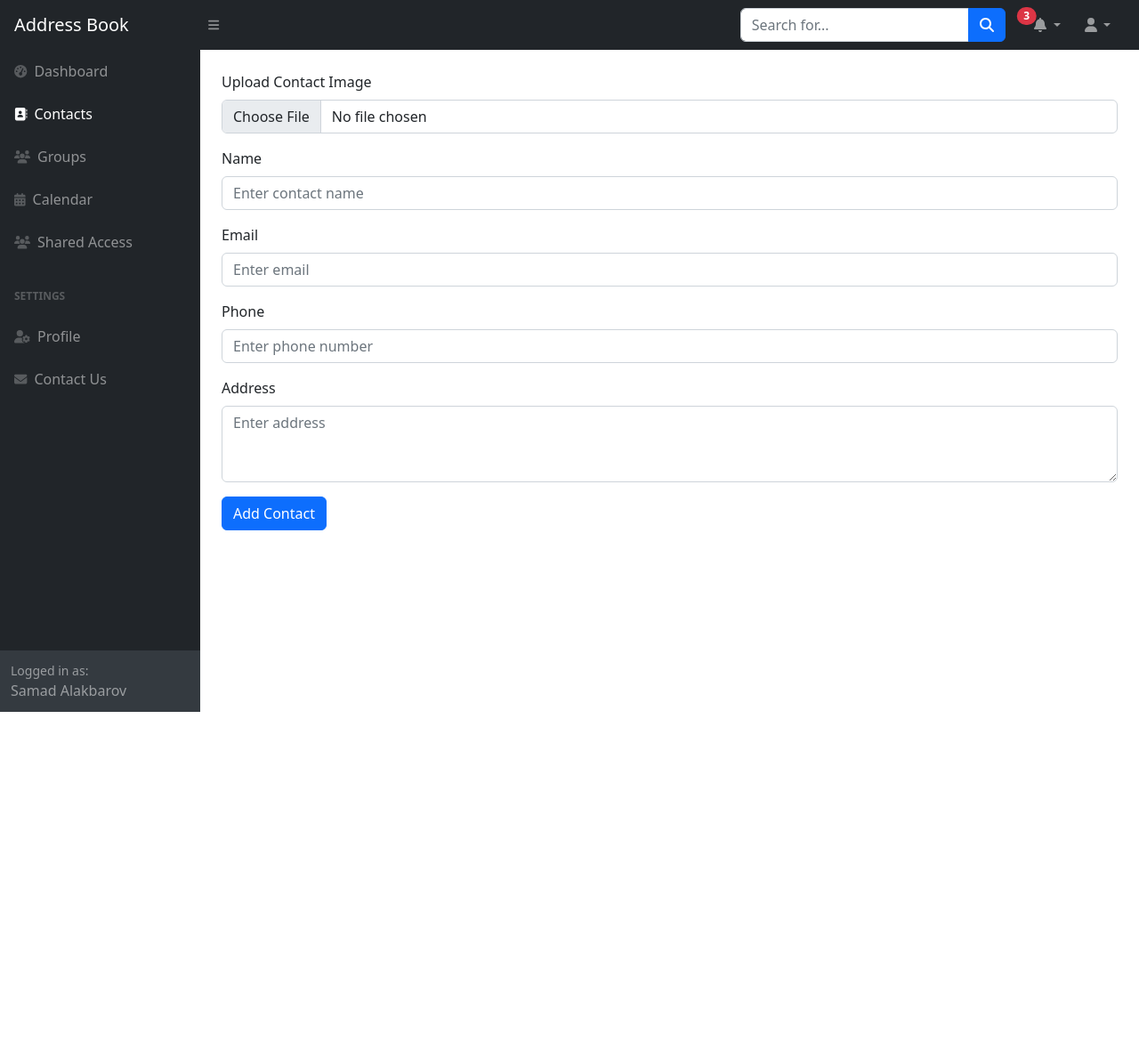
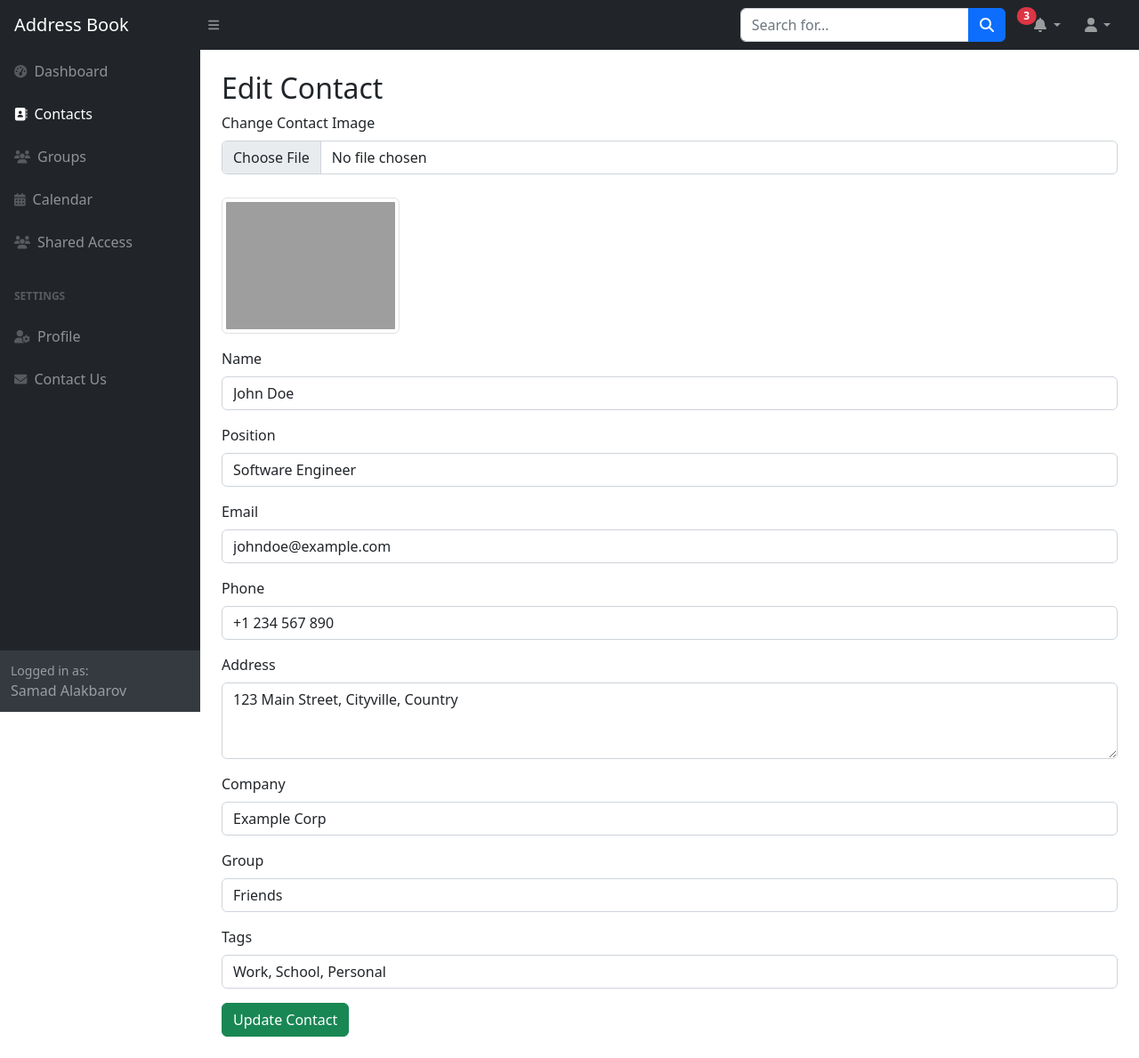
Before and after one commit to Samad126/AdressBookAppWeb, an ASP.NET Core app: page /Contacts/EditContact in a window 1280 px wide. Shown: the whole page at 89% size. Before the commit the page ends 800 px from the top, so only its background shows below. Run offline with ASP.NET Core 8, Linux system fonts and the light colour scheme; some libraries are stand-ins or nearby versions; grey boxes are pictures that could not be loaded.

Commit message:
Update contact management forms and views
- Changed "Update" button in `Index.cshtml` to link to `EditContact` action.
- Enhanced `addcontact.cshtml` with new fields for Position, Company, Group, and Tags, and added image upload functionality.
- Replaced hardcoded links in `contactdetail.cshtml` with ASP.NET Core tag helpers and removed the activity log section.
- Updated `editcontact.cshtml` to reflect editing functionality with renamed fields and default values.
- Changed title in `searchuser.cshtml` to clarify functionality as "Add Contact using User Key."

```diff
--- a/Views/Contacts/Index.cshtml
+++ b/Views/Contacts/Index.cshtml
@@ -39,7 +39,7 @@
                     <!-- Action Buttons -->
                     <div class="d-flex gap-1 mt-2 flex-wrap">
                         <a asp-controller="Contacts" asp-action="ContactDetail" class="btn btn-info btn-sm">View</a>
-                        <a class="btn btn-warning btn-sm">Update</a>
+                        <a asp-controller="Contacts" asp-action="EditContact" class="btn btn-warning btn-sm">Update</a>
                         <button class="btn btn-danger btn-sm">Delete</button>
                     </div>
                 </div>
@@ -65,7 +65,7 @@
                     <!-- Action Buttons -->
                     <div class="d-flex gap-1 mt-2 flex-wrap">
                         <a asp-controller="Contacts" asp-action="ContactDetail" class="btn btn-info btn-sm">View</a>
-                        <a class="btn btn-warning btn-sm">Update</a>
+                        <a asp-controller="Contacts" asp-action="EditContact" class="btn btn-warning btn-sm">Update</a>
                         <button class="btn btn-danger btn-sm">Delete</button>
                     </div>
                 </div>
--- a/Views/Contacts/editcontact.cshtml
+++ b/Views/Contacts/editcontact.cshtml
@@ -2,32 +2,61 @@
     ViewData["Title"] = "Edit Contact";
 }
 
-<div class="container-fluid px-4">
-    <form id="addContactForm" enctype="multipart/form-data" class="mt-4">
+<div class="container-fluid px-4 pb-4">
+    <form id="editContactForm" enctype="multipart/form-data" class="mt-4">
+        <h2>Edit Contact</h2>
+
         <div class="mb-3">
-            <label for="contactImage" class="form-label">Upload Contact Image</label>
-            <input type="file" class="form-control" id="contactImage" accept="image/*" onchange="previewImage(event)">
+            <label for="editContactImage" class="form-label">Change Contact Image</label>
+            <input type="file" class="form-control" id="editContactImage" accept="image/*" onchange="previewImage(event)">
         </div>
+
         <div class="mb-3">
-            <img id="imagePreview" src="" alt="Image Preview" class="img-thumbnail"
-                 style="display: none; max-width: 200px; margin-top: 10px;">
+            <img id="imagePreview" src="path_to_existing_image.jpg" alt="Image Preview" class="img-thumbnail"
+                 style="max-width: 200px; margin-top: 10px;">
         </div>
+
         <div class="mb-3">
-            <label for="contactName" class="form-label">Name</label>
-            <input type="text" class="form-control" id="contactName" placeholder="Enter contact name" required>
+            <label for="editContactName" class="form-label">Name</label>
+            <input type="text" class="form-control" id="editContactName" value="John Doe" required>
         </div>
+
+        <!-- New Position Field Added -->
         <div class="mb-3">
-            <label for="contactEmail" class="form-label">Email</label>
-            <input type="email" class="form-control" id="contactEmail" placeholder="Enter email" required>
+            <label for="editContactPosition" class="form-label">Position</label>
+            <input type="text" class="form-control" id="editContactPosition" value="Software Engineer">
         </div>
+
         <div class="mb-3">
-            <label for="contactPhone" class="form-label">Phone</label>
-            <input type="tel" class="form-control" id="contactPhone" placeholder="Enter phone number" required>
+            <label for="editContactEmail" class="form-label">Email</label>
+            <input type="email" class="form-control" id="editContactEmail" value="johndoe@example.com" required>
         </div>
+
         <div class="mb-3">
-            <label for="contactAddress" class="form-label">Address</label>
-            <textarea class="form-control" id="contactAddress" rows="3" placeholder="Enter address"></textarea>
+            <label for="editContactPhone" class="form-label">Phone</label>
+            <input type="tel" class="form-control" id="editContactPhone" value="+1 234 567 890" required>
         </div>
-        <button type="submit" class="btn btn-primary">Add Contact</button>
+
+        <div class="mb-3">
+            <label for="editContactAddress" class="form-label">Address</label>
+            <textarea class="form-control" id="editContactAddress" rows="3">123 Main Street, Cityville, Country</textarea>
+        </div>
+
+        <div class="mb-3">
+            <label for="editContactCompany" class="form-label">Company</label>
+            <input type="text" class="form-control" id="editContactCompany" value="Example Corp">
+        </div>
+
+        <div class="mb-3">
+            <label for="editContactGroup" class="form-label">Group</label>
+            <input type="text" class="form-control" id="editContactGroup" value="Friends">
+        </div>
+
+        <div class="mb-3">
+            <label for="editContactTags" class="form-label">Tags</label>
+            <input type="text" class="form-control" id="editContactTags" value="Work, School, Personal">
+        </div>
+
+        <button type="submit" class="btn btn-success">Update Contact</button>
     </form>
 </div>
--- a/Views/Contacts/searchuser.cshtml
+++ b/Views/Contacts/searchuser.cshtml
@@ -5,7 +5,7 @@
 <div class="container-fluid px-4">
     <!-- Page Title -->
     <div class="d-flex justify-content-between align-items-center my-4">
-        <h1 class="h3">Add Contact</h1>
+        <h1 class="h3">Add Contact using User Key</h1>
     </div>
 
     <!-- Search Form -->
```
Also changed, not shown: Views/Contacts/addcontact.cshtml (+30 -1 lines), Views/Contacts/contactdetail.cshtml (+2 -14 lines).
